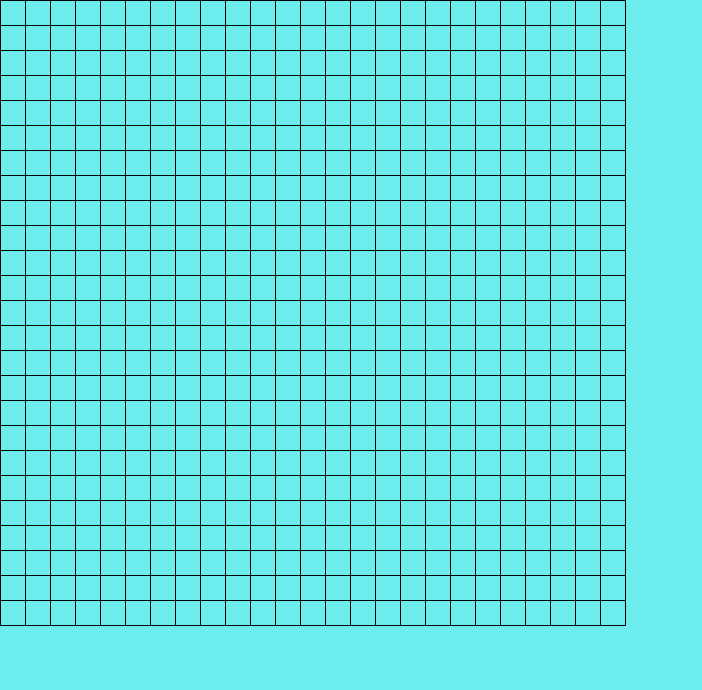
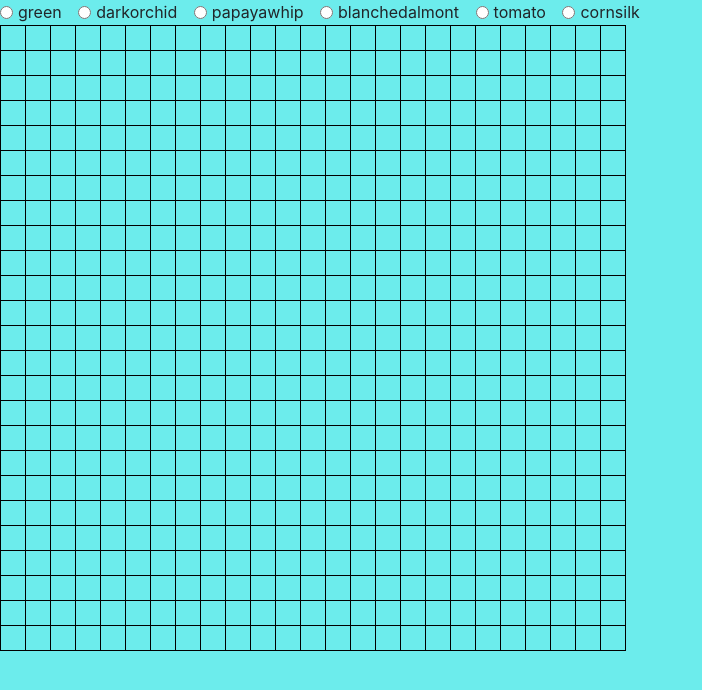
Before and after one commit to phillipsja97/pixel-art, a website built with webpack: page src/index.html in a window 1280 px wide. Shown: the whole page, without its empty margins (0-702 px from the left). Built offline with nearby package versions, Linux system fonts and the light colour scheme.

Commit message:
radio buttons added

```diff
--- a/src/index.html
+++ b/src/index.html
@@ -7,7 +7,8 @@
   <title>Pixel Art</title>
 </head>
 <body>
+  <div id="radios"></div>
+  <div id="grid"></div>
 
-  <div id="grid"></div>
 </body>
 </html>
--- /dev/null
+++ b/src/javascripts/components/paintbrush/paintbrush.js
@@ -0,0 +1,20 @@
+import './paintbrush.scss';
+import utilities from '../../helpers/utilities';
+
+const colors = ['green', 'darkorchid', 'papayawhip', 'blanchedalmont', 'tomato', 'cornsilk'];
+
+const printColorPicker = () => {
+  let domString = '';
+
+  for (let i = 0; i < colors.length; i += 1) {
+    const color = colors[i];
+    domString += `
+    <div class="form-check form-check-inline">
+      <input name="color" class="form-check-input color-choice" type="radio" id="${color}inlineCheckbox1" value="${color}">
+      <label class="form-check-label" for="${color}inlineCheckbox1">${color}</label>
+    </div>`;
+  }
+  utilities.printToDom('radios', domString);
+};
+
+export default { printColorPicker };
--- a/src/javascripts/main.js
+++ b/src/javascripts/main.js
@@ -1,9 +1,12 @@
 import 'bootstrap';
 import '../styles/main.scss';
 import grid from './components/grid/grid';
+import paint from './components/paintbrush/paintbrush';
+
 
 const init = () => {
   grid.makeGrid();
+  paint.printColorPicker();
 };
 
 init();
```
Also changed, not shown: src/javascripts/components/paintbrush/paintbrush.scss (added).
